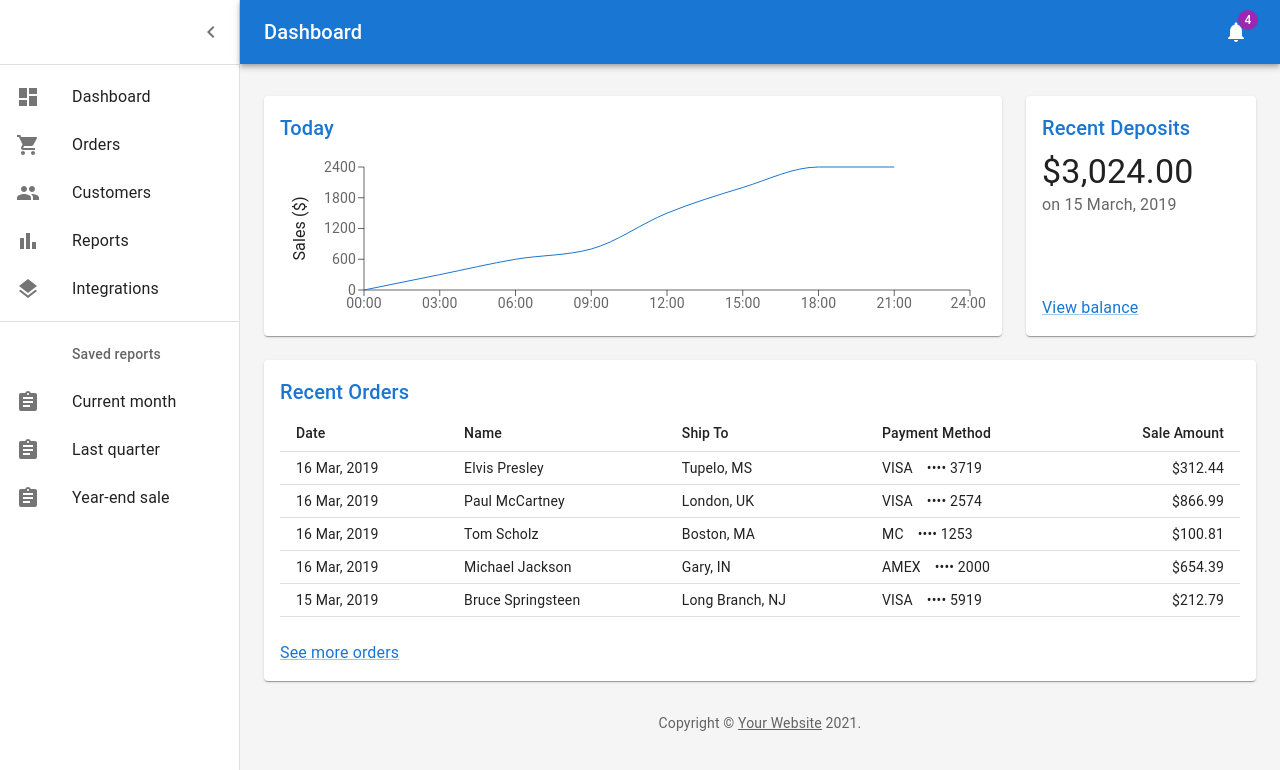
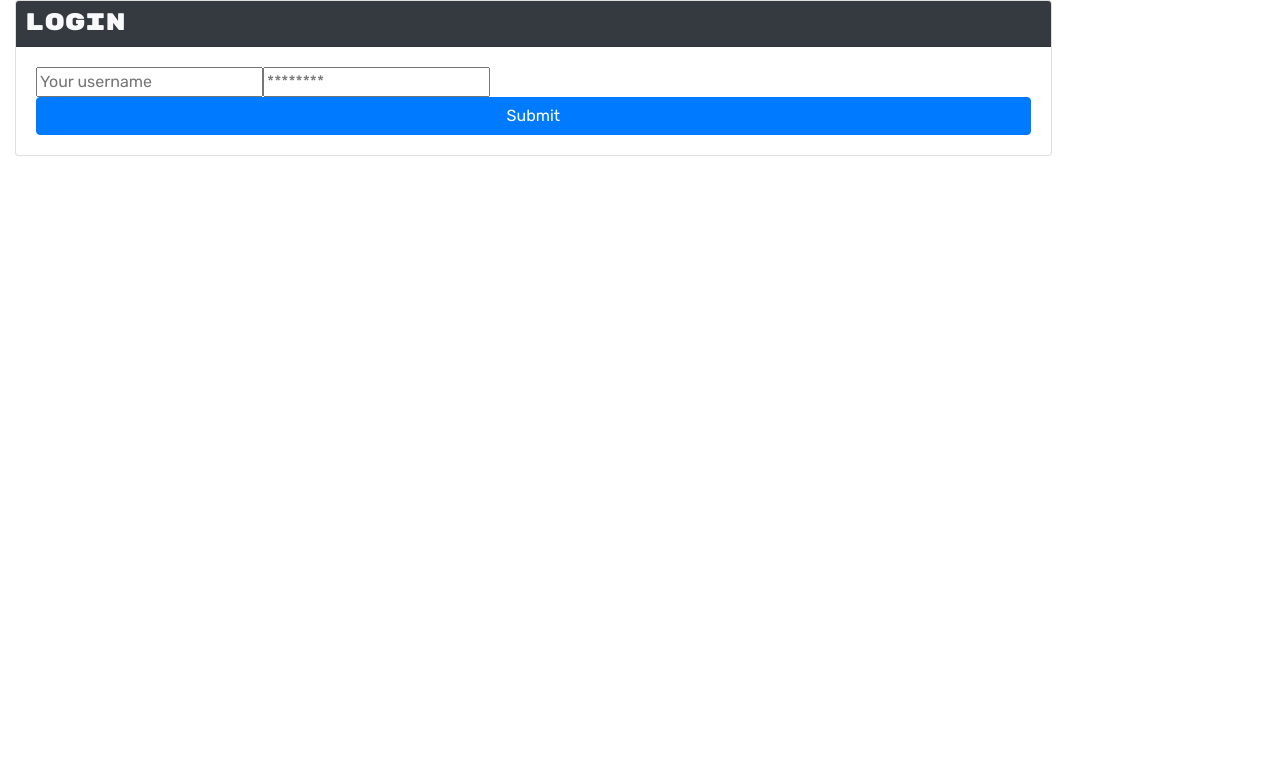
Before and after one commit to gulpinhenry/cryptocraft, a React (Create React App) app in the folder client/: page / in a window 1280 px wide. Shown: the top 770 px of the page. Built offline with nearby package versions, Linux system fonts and the light colour scheme.

Commit message:
add starter files, create switch routes

```diff
--- a/client/src/App.js
+++ b/client/src/App.js
@@ -7,7 +7,8 @@ import Portfolios from './pages/Portfolio';
 import Navbar from './components/Navbar';
 import Login from './pages/Login';
 import Signup from './pages/Signup';
-import Dashboard from './pages/muiDashboard';
+import Dashboard from './pages/Dashboard';
+import Error from './pages/Error';
 
 const httpLink = createHttpLink({
   uri: '/graphql'
@@ -47,8 +48,9 @@ function App() {
         {/* <div className="flex-column justify-flex-start min-100-vh"> */}
         <div>
           {/* <Navbar /> */}
+          <Switch>
             <Route exact path="/">
-              <Dashboard />
+              <Login />
             </Route>
             <Route exact path="/login">
               <Login />
@@ -56,6 +58,13 @@ function App() {
             <Route exact path="/signup">
               <Signup />
             </Route>
+            <Route exact path="/me">
+              <Dashboard />
+            </Route>
+            <Route>
+              <Error />
+            </Route>
+          </Switch>
         </div>
       </Router>
     </ApolloProvider>
--- a/client/src/pages/muiDashboard.js
+++ b/client/src/pages/Dashboard.js
@@ -21,13 +21,14 @@ import { mainListItems, secondaryListItems } from '../components/listItems';
 import Chart from '../components/Chart';
 import Deposits from '../components/Deposits';
 import Orders from '../components/Orders';
+import '../styles/dashboard.css';
 
 function Copyright(props) {
     return (
         <Typography variant="body2" color="text.secondary" align="center" {...props}>
             {'Copyright © '}
-            <Link color="inherit" href="https://mui.com/">
-                Your Website
+            <Link color="inherit" target = "_blank" href="https://github.com/gulpinhenry/cryptocraft">
+                cryptocraft
             </Link>{' '}
             {new Date().getFullYear()}
             {'.'}
--- /dev/null
+++ b/client/src/pages/Error.js
@@ -0,0 +1,10 @@
+import React from 'react';
+import '../styles/error.css';
+const Error = () => {
+    return(
+        <div>
+            <h1>Wrong PAge lol</h1>
+        </div>
+    );
+}
+export default Error;
--- /dev/null
+++ b/client/src/styles/dashboard.css
@@ -0,0 +1,3 @@
+*{
+
+}
```
Also changed, not shown: client/src/styles/error.css (added), 2 other files (tests, documents, lock files or other folders).
